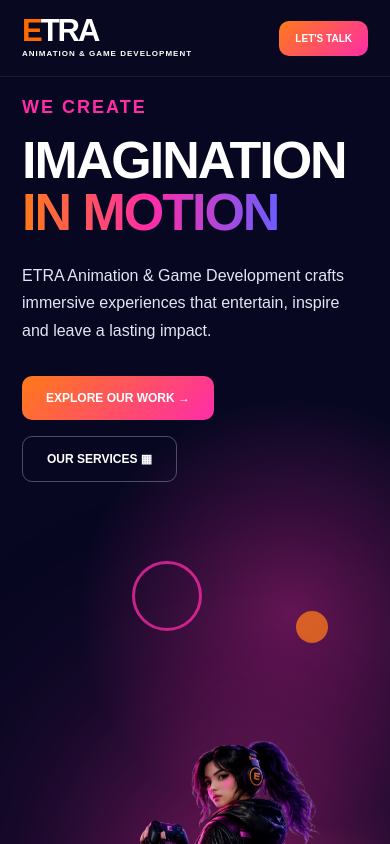
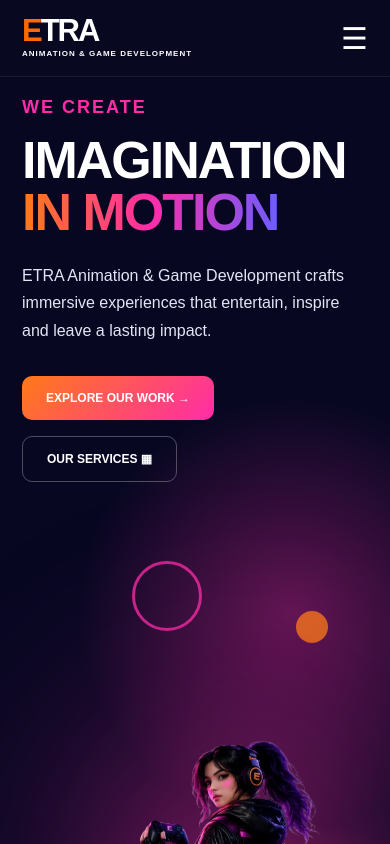
Before and after one commit to MaddyMadhav14/etra-gaming, a Next.js app: page / in a window 390 px wide. Shown: the top 844 px of the page. Built offline with nearby package versions, Linux system fonts and the light colour scheme.

Commit message:
Add premium mobile navigation

```diff
--- a/src/app/components/Navbar.jsx
+++ b/src/app/components/Navbar.jsx
@@ -1,4 +1,10 @@
+"use client";
+
+import { useState } from "react";
+
 export default function Navbar() {
+  const [open, setOpen] = useState(false);
+
   return (
     <header className="site-header">
       <div className="nav-wrap">
@@ -7,16 +13,25 @@ export default function Navbar() {
           <small>animation & game development</small>
         </a>
 
-        <nav className="nav-menu">
+        <nav className={`nav-menu ${open ? "show-menu" : ""}`}>
           <a href="#" className="active">Home</a>
           <a href="#">About</a>
           <a href="#">Services</a>
           <a href="#">Portfolio</a>
           <a href="#">Technology</a>
           <a href="#">Contact</a>
+          <a href="#" className="mobile-nav-button">Let&apos;s Talk</a>
         </nav>
 
         <a href="#" className="nav-button">Let&apos;s Talk</a>
+
+        <button
+          className="mobile-menu-btn"
+          onClick={() => setOpen(!open)}
+          aria-label="Toggle menu"
+        >
+          {open ? "✕" : "☰"}
+        </button>
       </div>
     </header>
   );
--- a/src/app/globals.css
+++ b/src/app/globals.css
@@ -778,3 +778,70 @@ text-align:center;
     transform:translateY(-3px);
     box-shadow:0 15px 30px rgba(255,0,120,.35);
 }
+
+.mobile-menu-btn,
+.mobile-nav-button {
+  display: none;
+}
+
+@media (max-width: 768px) {
+  .nav-wrap {
+    position: relative;
+  }
+
+  .nav-button {
+    display: none;
+  }
+
+  .mobile-menu-btn {
+    display: block;
+    background: none;
+    border: none;
+    color: #ffffff;
+    font-size: 30px;
+    cursor: pointer;
+    z-index: 1001;
+  }
+
+  .nav-menu {
+    position: fixed;
+    top: 88px;
+    left: 0;
+    width: 100%;
+    height: calc(100vh - 88px);
+    display: flex;
+    flex-direction: column;
+    align-items: center;
+    justify-content: center;
+    gap: 28px;
+    background: rgba(7, 5, 31, 0.96);
+    backdrop-filter: blur(14px);
+    transform: translateX(100%);
+    opacity: 0;
+    pointer-events: none;
+    transition: 0.35s ease;
+    z-index: 1000;
+  }
+
+  .nav-menu.show-menu {
+    transform: translateX(0);
+    opacity: 1;
+    pointer-events: auto;
+  }
+
+  .nav-menu a {
+    color: #ffffff;
+    font-size: 15px;
+    text-transform: uppercase;
+    font-weight: 800;
+  }
+
+  .mobile-nav-button {
+    display: inline-block;
+    margin-top: 10px;
+    padding: 15px 28px;
+    border-radius: 12px;
+    background: linear-gradient(90deg, #ff6a1a, #ff2fa7);
+    color: #ffffff !important;
+  }
+}
```
Also changed, not shown: src/app/components/Hero.jsx (+5 -7 lines).
